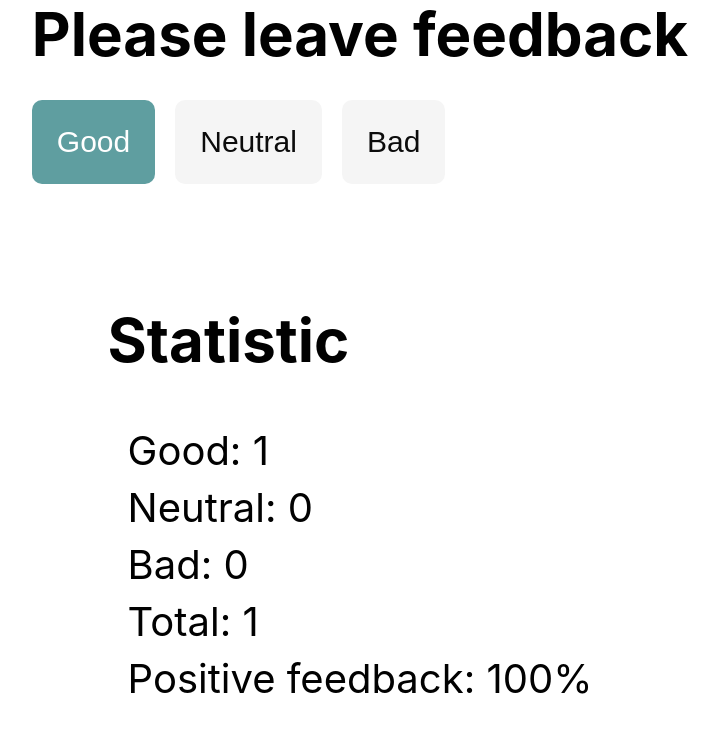
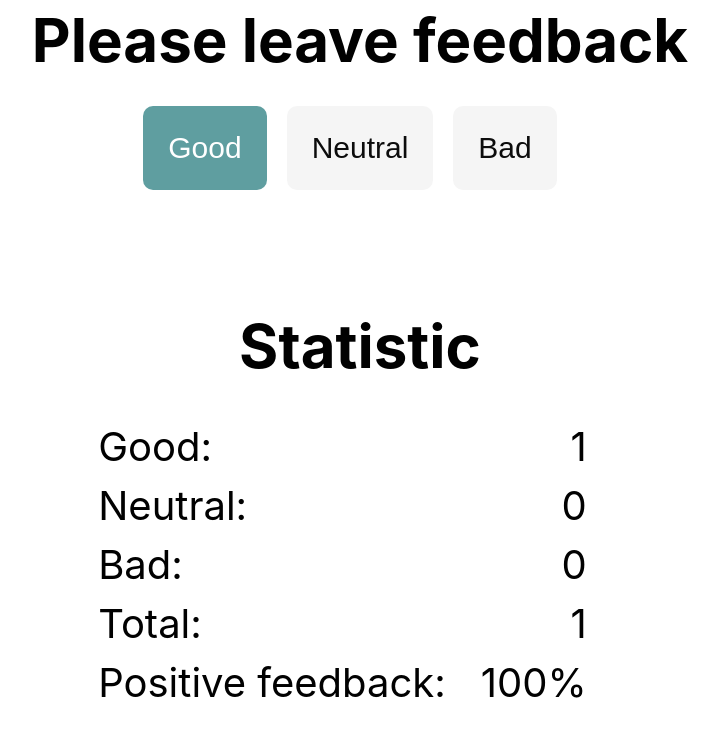
Before and after one commit to natalynoele/goit-react-hw-04-feedback, a React (Create React App) app: page / in a window 1280 px wide. Both pictures are taken after a click on the button "Good". Shown: the top 736 px of the page, without its empty margins (280-998 px from the left). Built offline with nearby package versions, Linux system fonts and the light colour scheme.

Commit message:
added span, styles

```diff
--- a/src/components/section/SectionStyle.js
+++ b/src/components/section/SectionStyle.js
@@ -3,6 +3,10 @@ import styled from 'styled-components'
 const Wrapper = styled.div`
   padding: 20px;
   margin-bottom: 80px;
+  display: flex;
+  flex-direction: column;
+  align-items: center;
+
 
   h2 {
     margin-bottom: 30px;
--- a/src/components/statistic/Statistic.jsx
+++ b/src/components/statistic/Statistic.jsx
@@ -1,13 +1,23 @@
-import StatisticWrap from "./StatisticStyle";
+import StatisticWrap from './StatisticStyle';
 
 const Statistic = ({ good, neutral, bad, total, positivePercentage }) => {
   return (
     <StatisticWrap>
-      <p>Good: {good}</p>
-      <p>Neutral: {neutral}</p>
-      <p>Bad: {bad}</p>
-      <p>Total: {total}</p>
-      <p>Positive feedback: {positivePercentage}</p>
+      <p>Good:
+        <span>{good}</span>
+      </p>
+      <p>Neutral:
+        <span>{neutral}</span>
+      </p>
+      <p>
+        Bad: <span>{bad}</span>
+      </p>
+      <p>
+        Total: <span>{total}</span>
+      </p>
+      <p>
+        Positive feedback: <span>{positivePercentage}</span>
+      </p>
     </StatisticWrap>
   );
 };
--- a/src/components/statistic/StatisticStyle.js
+++ b/src/components/statistic/StatisticStyle.js
@@ -1,10 +1,15 @@
-import styled from "styled-components";
+import  styled from "styled-components";
 
 const StatisticWrap = styled.div`
-padding: 20px;
-
-p:not(:last-child){
-margin-bottom: 8px;
-}
-`
+  p {
+    min-width: 500px;
+    display: flex;
+    justify-content: space-between;
+    margin: 10px 0;
+  }
+  span {
+    display: block;
+    margin: 0 35px;
+  }
+`;
 export default StatisticWrap
```
